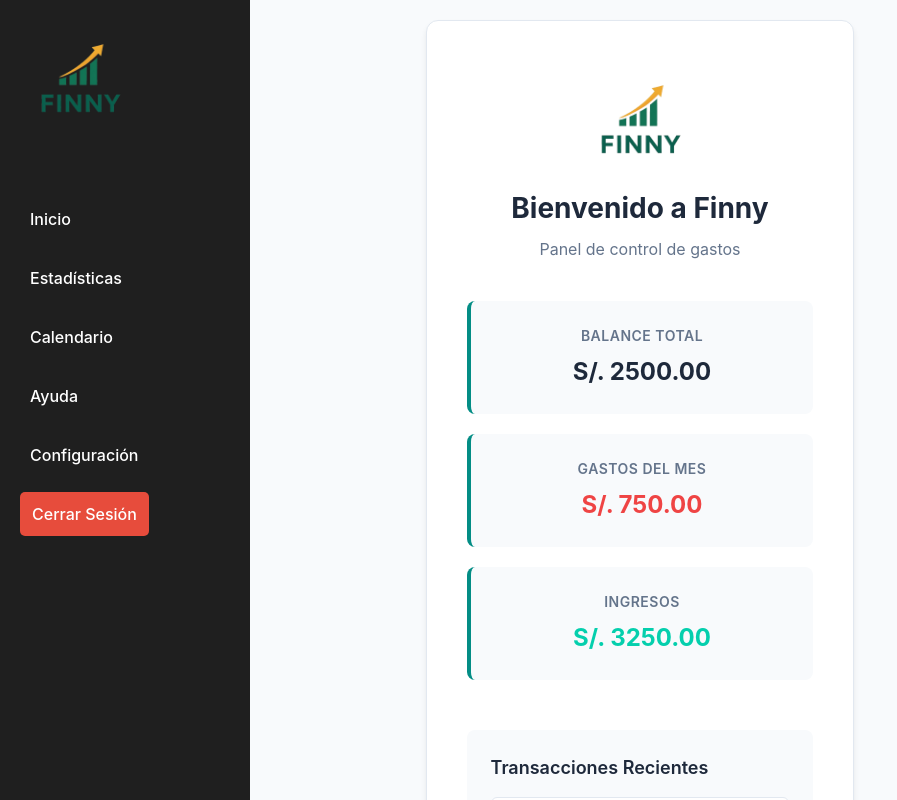
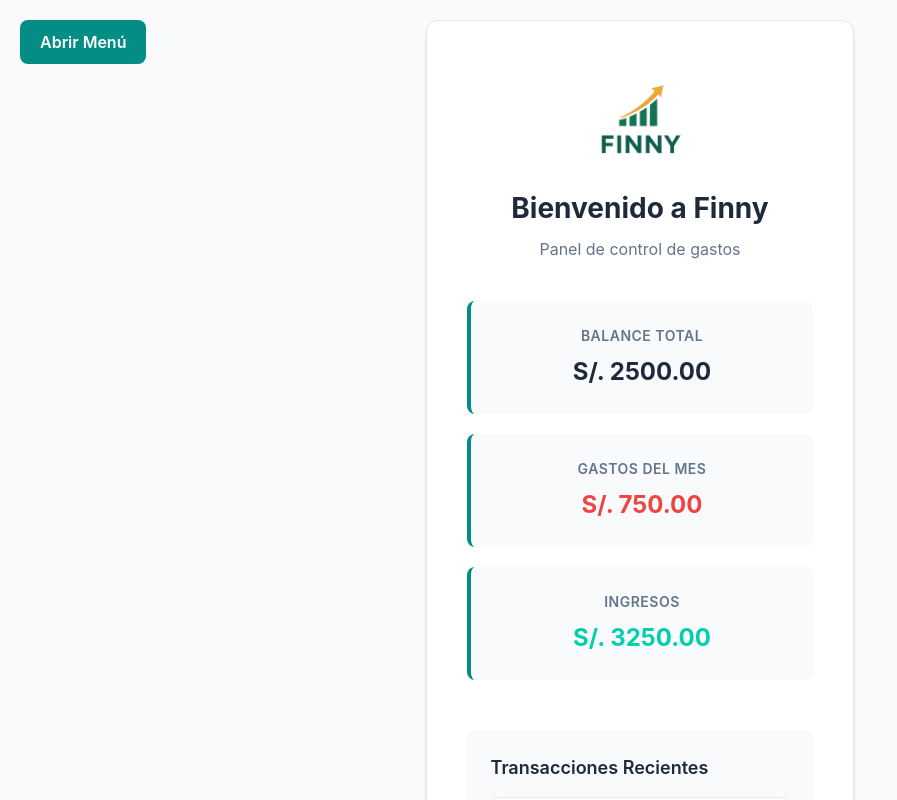
Before and after one commit to MaximoRomanHurt/Finny-hackaton-, a React (Vite) app: page / in a window 1280 px wide. Both pictures are taken after typing "name@example.com", "Sample123" into the empty fields and a click on the button "Iniciar Sesión". Shown: the top 800 px of the page, without its empty margins (0-897 px from the left). Built offline with nearby package versions, Linux system fonts and the light colour scheme.

Commit message:
dashboard

```diff
--- a/src/App.css
+++ b/src/App.css
@@ -323,6 +323,31 @@ body {
   background: #04CFAD33;
   cursor: pointer;
 }
+/* Estilo para el botón de alternar la visibilidad del sidebar */
+.toggle-sidebar-btn {
+  position: fixed;
+  top: 20px;
+  left: 20px;
+  background-color: #038d85;  /* Color de fondo acorde con el diseño */
+  color: white;
+  border: none;
+  padding: 12px 20px;
+  font-size: 16px;
+  font-weight: 600;
+  cursor: pointer;
+  border-radius: 8px;  /* Bordes redondeados igual que los otros botones */
+  transition: background-color 0.2s ease, transform 0.2s ease;  /* Animación suave */
+  z-index: 100;  /* Asegura que el botón quede por encima de otros elementos */
+}
+
+.toggle-sidebar-btn:hover {
+  background-color: #04CFAD;  /* Color de fondo cuando el botón está en hover */
+  transform: translateY(-1px);  /* Pequeña animación al pasar el ratón */
+}
+
+.toggle-sidebar-btn:active {
+  transform: translateY(0);  /* El botón se "aprime" cuando se hace clic */
+}
 
 /* Responsive */
 @media (max-width: 768px) {
--- a/src/Home.jsx
+++ b/src/Home.jsx
@@ -10,6 +10,9 @@ function Home({ setIsLoggedIn }) {
   const [dashboard, setDashboard] = useState({ balanceTotal: 0, gastosMes: 0, ingresos: 0 });
   const [showForm, setShowForm] = useState(false);
   const [newTransaction, setNewTransaction] = useState({ fecha: '', categoria: '', monto: '', tipo: 'gasto' });
+
+  // Estado para manejar si el sidebar está visible
+  const [sidebarVisible, setSidebarVisible] = useState(false);
 
   // Cargar datos al inicio
   useEffect(() => {
@@ -49,8 +52,16 @@ function Home({ setIsLoggedIn }) {
 
   return (
     <div className="home-container">
-      {/* Sidebar component */}
-      <Sidebar setIsLoggedIn={setIsLoggedIn} />
+      {/* Botón para mostrar/ocultar Sidebar */}
+      <button
+        className="toggle-sidebar-btn"
+        onClick={() => setSidebarVisible(!sidebarVisible)}
+      >
+        {sidebarVisible ? 'Cerrar Menú' : 'Abrir Menú'}
+      </button>
+
+      {/* Sidebar componente que se muestra o se oculta */}
+      {sidebarVisible && <Sidebar setIsLoggedIn={setIsLoggedIn} />}
 
       {/* Main content */}
       <div className="home-content">
```
